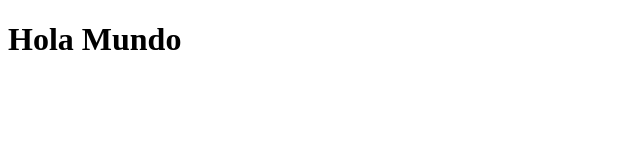
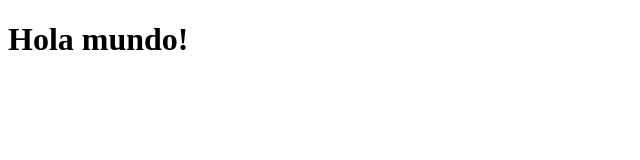
Before and after one commit to richarn/vite, a React (Vite) app: page / in a window 1280 px wide. Shown: the top 160 px of the page, without its empty margins (0-640 px from the left). Built offline with nearby package versions, Linux system fonts and the light colour scheme.

Commit message:
Components

```diff
--- /dev/null
+++ b/src/HelloWorldApp.jsx
@@ -0,0 +1,11 @@
+// export function App(){
+//     return (<h1>Hola Mundo</h1>);
+// }
+
+// export const hola = 12;
+
+export const HelloWorldApp = () => {
+    return(
+        <h1>Hola mundo!</h1>
+    );
+}
--- a/src/main.jsx
+++ b/src/main.jsx
@@ -1,12 +1,12 @@
 import React, { StrictMode } from 'react';
 import ReactDOM  from 'react-dom/client';
+import { HelloWorldApp } from './HelloWorldApp';
 
-function App(){
-    return (<h1>Hola Mundo</h1>);
-}
+
+
 ReactDOM.createRoot( document.getElementById('root') ).render(
 <React.StrictMode>
-    <App />
+    <HelloWorldApp />
 </React.StrictMode>
 
 );
```
